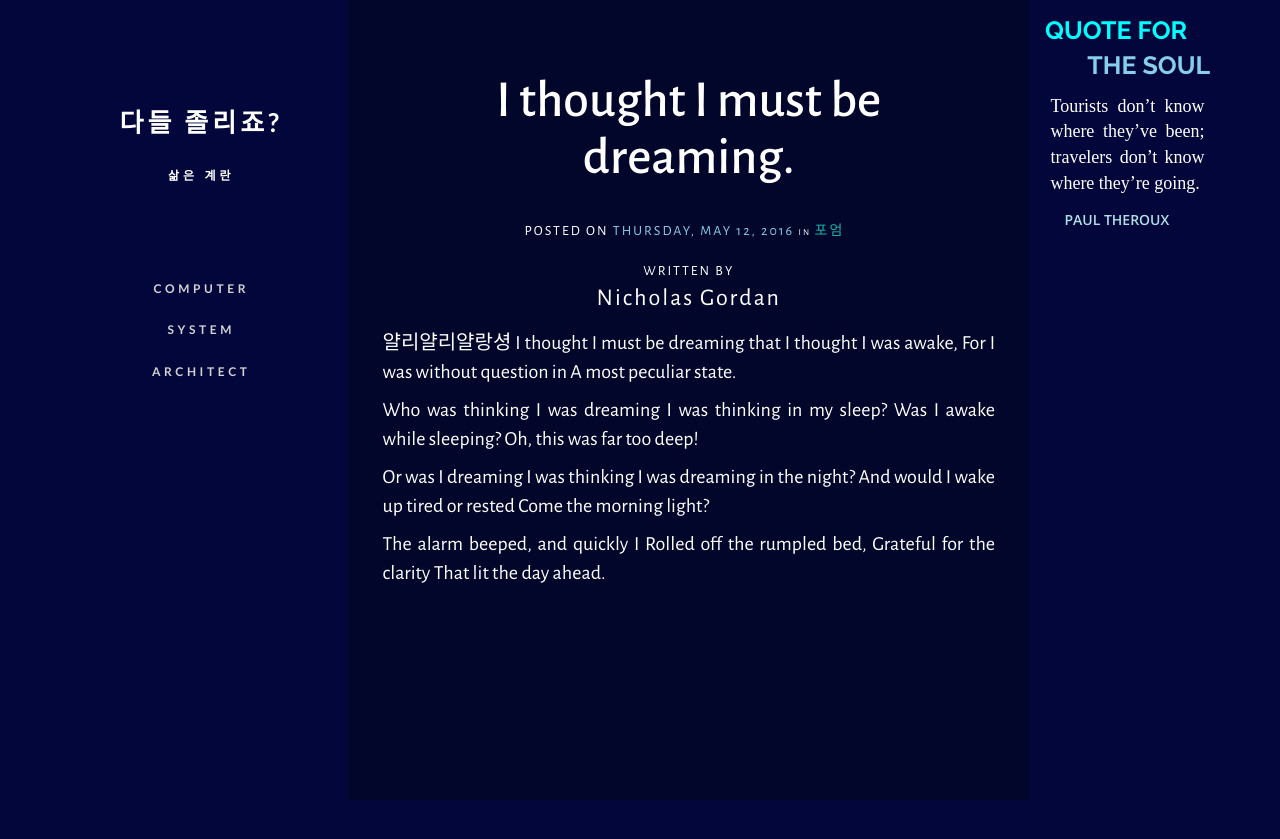
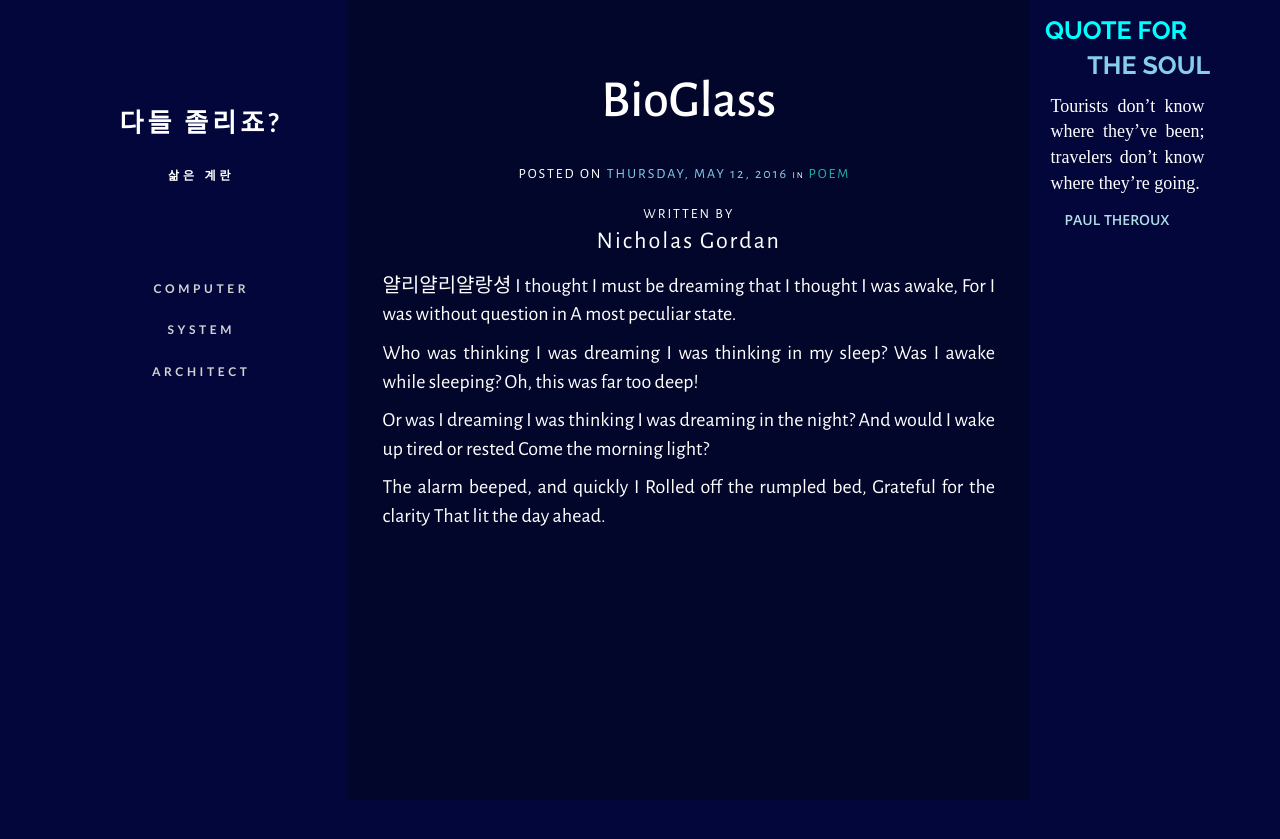
Before and after one commit to strawberryjamsea/trust1303.github.io-1, a Jekyll site: the page built from _posts/2016-05-12-welcome-to-jekyll copy 2.markdown, in a window 1280 px wide. Shown: the top 839 px of the page. Built offline with Jekyll 4.4.1, drawn with Linux system fonts in a browser that asks for light colours; nearby versions of some CDN libraries.

Commit message:
Update 2016-05-12-welcome-to-jekyll copy 2.markdown

```diff
--- a/_posts/2016-05-12-welcome-to-jekyll copy 2.markdown
+++ b/_posts/2016-05-12-welcome-to-jekyll copy 2.markdown
@@ -1,8 +1,8 @@
 ---
 layout: post
-title:  "I thought I must be dreaming."
+title:  "BioGlass"
 date:   2016-05-12 22:01:43 +0530
-categories: 포엄
+categories: poem
 author: "Nicholas Gordan"
 ---
 얄리얄리얄랑셩
```
